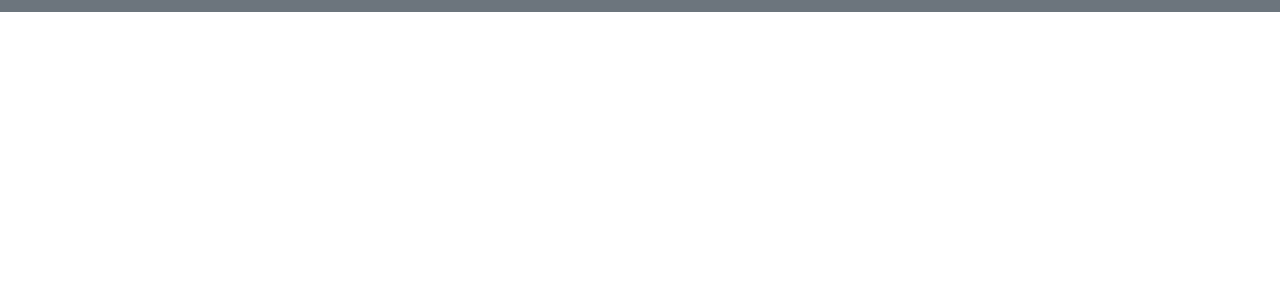
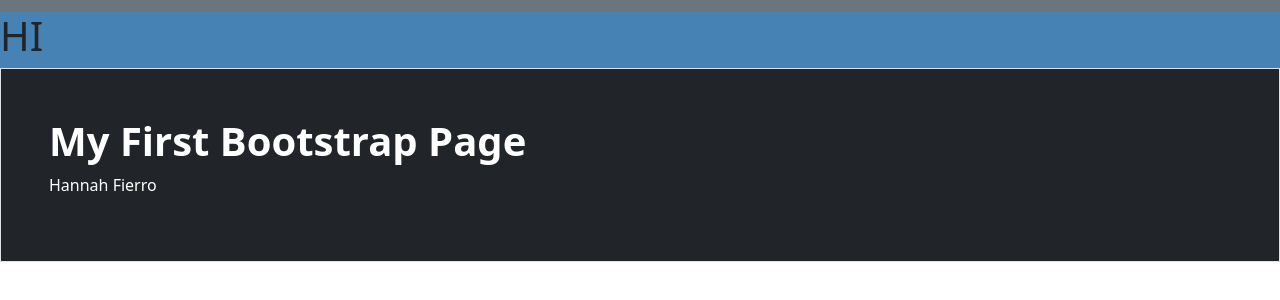
Before and after one commit to hannahfierro/Bootstrap-Project, a plain HTML site: page index.html in a window 1280 px wide. Shown: the part 58-358 px from the top of the page. Drawn offline with nearby package versions, Linux system fonts and the light colour scheme.

Commit message:
added container to home page

```diff
--- a/index.html
+++ b/index.html
@@ -27,3 +27,10 @@
       </form>
     </div>
 </nav>
+<div class="container-fluid-1">
+<h1>HI</h1>
+<div class="title">
+    <div class="container-fluid p-5 my-100 border bg-dark text-white">
+    <h1><b>My First Bootstrap Page</b></h1>
+    <p>Hannah Fierro</p>
+  </div>
--- a/style.css
+++ b/style.css
@@ -0,0 +1,3 @@
+.container-fluid-1{
+  background-color: steelblue;
+}
```
